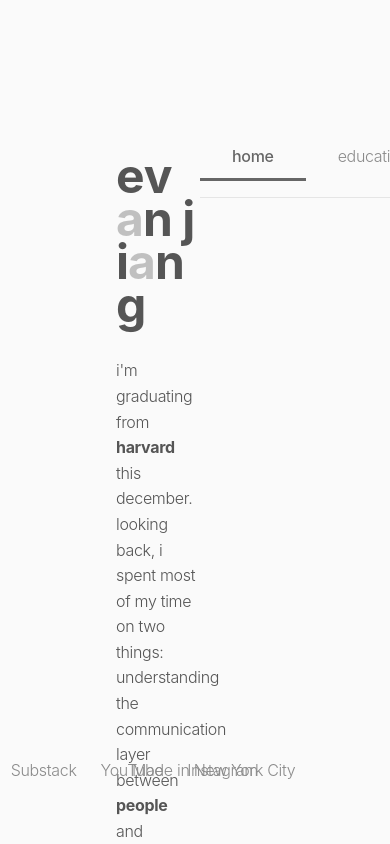
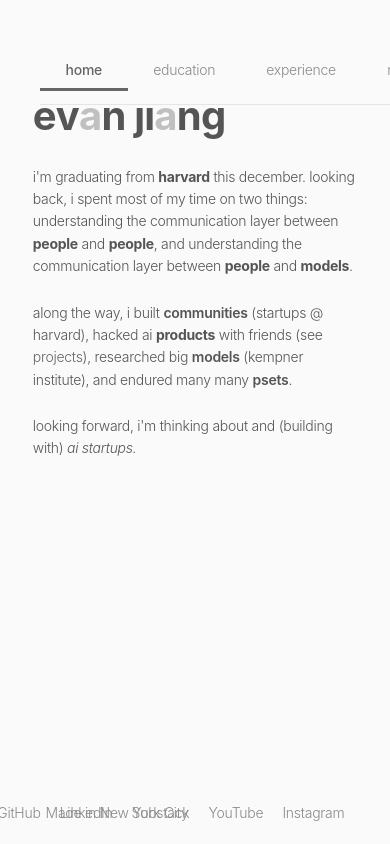
Before and after one commit to evanjiang943/evanjiang943.github.io, a plain HTML site: page index.html in a window 390 px wide. Shown: the top 844 px of the page. Drawn offline with Linux system fonts and the light colour scheme.

Commit message:
Optimize website for 100% zoom and add cache-busting
- Reduce font sizes and spacing for better 100% zoom experience
- Improve responsive design for standard viewport sizes
- Add cache-busting version numbers to CSS links
- Create update-version.sh script for future CSS updates
- Optimize layout proportions and hero name sizing

```diff
--- a/index.html
+++ b/index.html
@@ -5,7 +5,7 @@
     <meta name="viewport" content="width=device-width, initial-scale=1.0">
     <title>Evan Jiang</title>
     <meta name="description" content="Harvard Computer Science & Statistics student with experience in quantitative trading, machine learning, and software engineering.">
-    <link rel="stylesheet" href="styles.css">
+    <link rel="stylesheet" href="styles.css?v=1.1">
 </head>
 <body>
     <!-- Vertical Navigation -->
@@ -38,7 +38,7 @@
                     along the way, i built <span class="no-transform" style="font-weight: 600;">communities</span> (startups @ harvard), hacked ai <span style="font-weight: bold; text-transform: none;">products</span> with friends (see <a href="projects.html" style="text-transform: none;">projects</a>), researched big <span class="no-transform" style="font-weight: 600;">models</span> (kempner institute), and endured many many <span class="no-transform" style="font-weight: 600;">psets</span>.
                 </p>
                 <p>
-                    looking forward, i'm thinking about and (building with) <em>startups.</em>
+                    looking forward, i'm thinking about and (building with) <em>AI startups.</em>
                 </p>
             </div>
         </div>
--- a/styles.css
+++ b/styles.css
@@ -19,25 +19,25 @@
 
     /* Typography */
     --font-family: 'GT America', 'SF Pro Display', -apple-system, BlinkMacSystemFont, 'Segoe UI', 'Helvetica Neue', Arial, sans-serif;
-    --font-size-base: 16px;
-    --font-size-sm: 14px;
-    --font-size-lg: 18px;
-    --font-size-xl: 22px;
-    --font-size-2xl: 28px;
+    --font-size-base: 14px;
+    --font-size-sm: 12px;
+    --font-size-lg: 16px;
+    --font-size-xl: 20px;
+    --font-size-2xl: 24px;
 
     /* Spacing */
-    --spacing-xs: 0.5rem;
-    --spacing-sm: 1rem;
-    --spacing-md: 1.5rem;
-    --spacing-lg: 2rem;
-    --spacing-xl: 3rem;
-    --spacing-2xl: 4rem;
+    --spacing-xs: 0.4rem;
+    --spacing-sm: 0.8rem;
+    --spacing-md: 1.2rem;
+    --spacing-lg: 1.6rem;
+    --spacing-xl: 2.4rem;
+    --spacing-2xl: 3.2rem;
 
     /* Layout */
-    --sidebar-width: 160px;
-    --viewport-padding-horizontal: 100px;
-    --viewport-padding-vertical: 60px;
-    --viewport-padding-bottom: 60px;
+    --sidebar-width: 140px;
+    --viewport-padding-horizontal: 80px;
+    --viewport-padding-vertical: 48px;
+    --viewport-padding-bottom: 48px;
 }
 
 body {
@@ -148,13 +148,13 @@ body {
 }
 
 .content {
-    max-width: 800px;
+    max-width: 720px;
     padding: var(--spacing-xl) var(--spacing-lg);
     margin: 0 auto;
 }
 
 .hero-name {
-    font-size: clamp(3rem, 8vw, 6rem);
+    font-size: clamp(2.5rem, 6vw, 4.5rem);
     font-weight: 700;
     color: var(--dark-gray);
     margin: 0;
@@ -801,7 +801,24 @@ a:hover {
 }
 
 /* Responsive Design */
+@media (min-width: 1200px) {
+    :root {
+        --viewport-padding-horizontal: 100px;
+        --sidebar-width: 160px;
+    }
+
+    .content {
+        max-width: 800px;
+    }
+}
+
 @media (max-width: 768px) {
+    :root {
+        --viewport-padding-horizontal: 20px;
+        --viewport-padding-vertical: 20px;
+        --viewport-padding-bottom: 20px;
+    }
+
     .sidebar {
         position: relative;
         width: 100%;
@@ -812,10 +829,12 @@ a:hover {
 
     .main-content {
         margin-left: 0;
+        width: 100%;
     }
 
     .content {
         padding: var(--spacing-lg);
+        max-width: 100%;
     }
 
     .nav-links {
```
Also changed, not shown: education.html (+1 -1 lines), experience.html (+1 -1 lines), projects.html (+1 -1 lines), research.html (+1 -1 lines), 1 other file.
